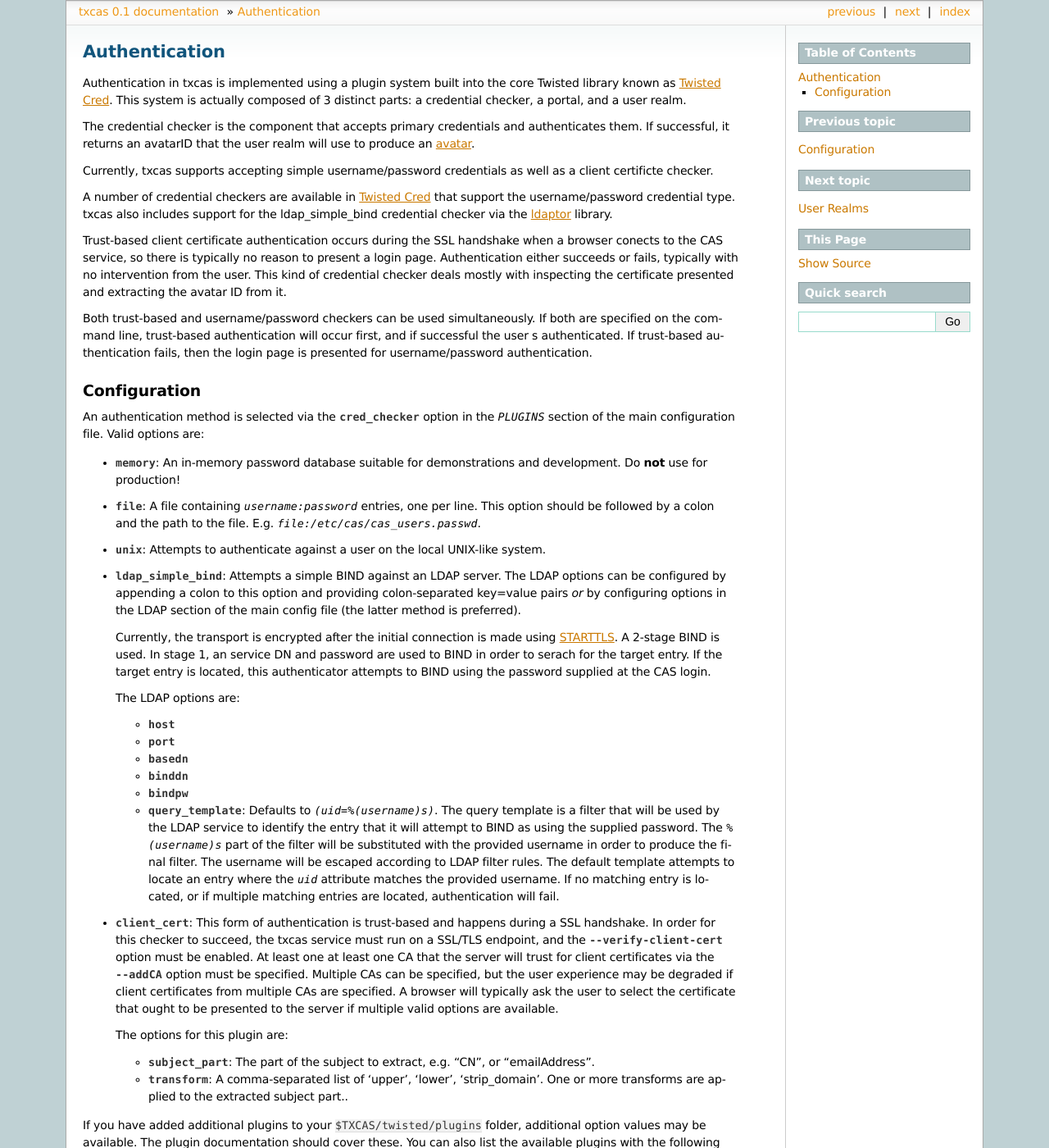
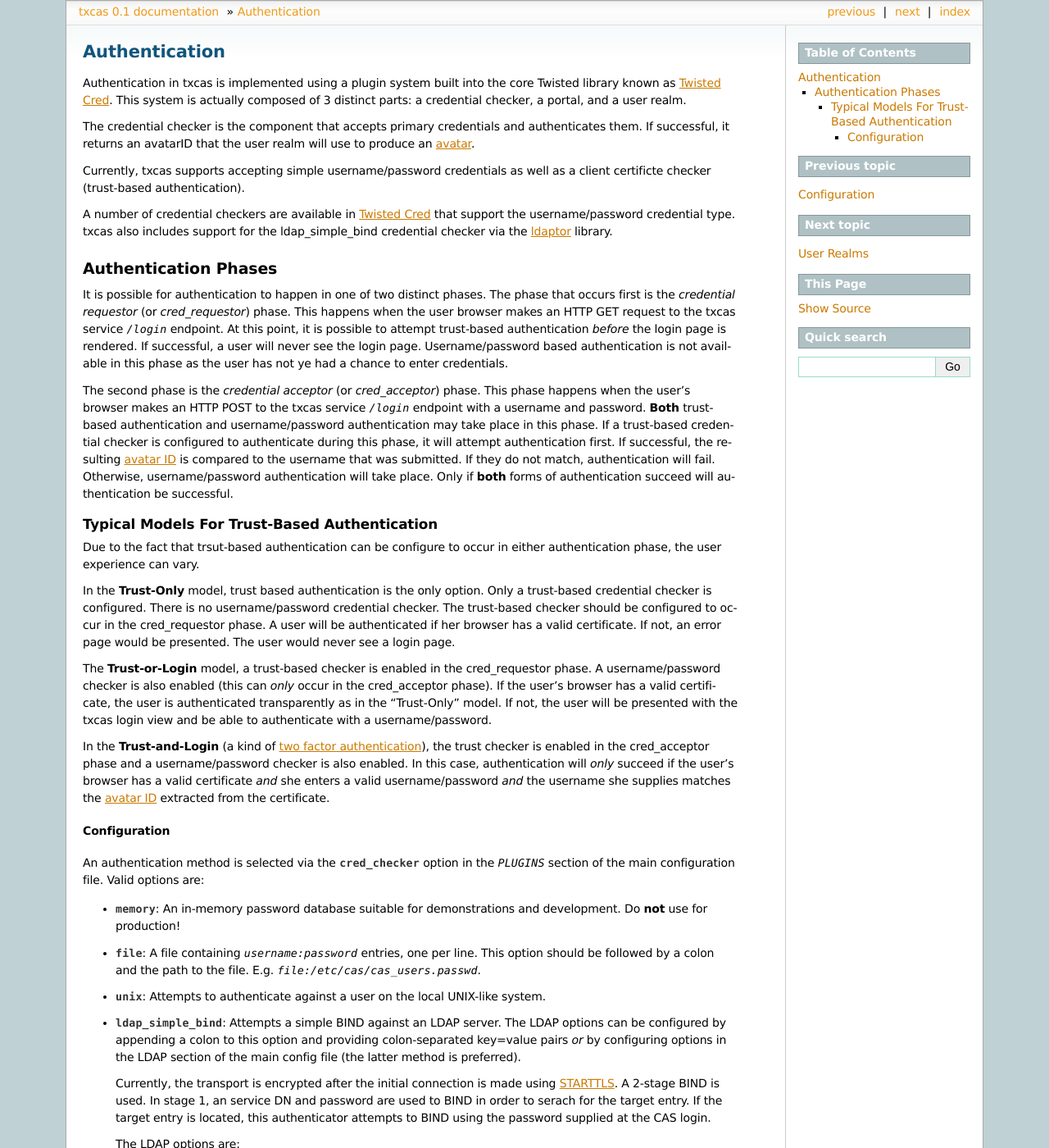
Before and after one commit to cwaldbieser/txcas, a Sphinx documentation site: the page built from docs/authentication.rst, in a window 1280 px wide and 1400 px high. Shown: the whole window at 82% size. Built offline with Sphinx 7.4.7, drawn with Linux system fonts in a browser that asks for light colours; some of the changed text lies outside the part shown.

Commit message:
Updated interaction of cred checker plugins in 2 distinct authentication phases.

```diff
--- a/docs/authentication.rst
+++ b/docs/authentication.rst
@@ -11,24 +11,61 @@ authenticates them.  If successful, it returns an avatarID that the user
 realm will use to produce an :term:`avatar`.
 
 Currently, txcas supports accepting simple username/password credentials as
-well as a client certificte checker.
+well as a client certificte checker (trust-based authentication).
 
 A number of credential checkers are available in `Twisted Cred`_  that support
 the username/password credential type.  |project| also includes support for the
 ldap_simple_bind credential checker via the `ldaptor`_ library.
 
-Trust-based client certificate authentication occurs during the SSL handshake
-when a browser conects to the CAS service, so there is typically no reason
-to present a login page.  Authentication either succeeds or fails, typically
-with no intervention from the user.  This kind of credential checker deals
-mostly with inspecting the certificate presented and extracting the avatar
-ID from it.
+---------------------
+Authentication Phases
+---------------------
+It is possible for authentication to happen in one of two distinct phases.
+The phase that occurs first is the *credential requestor* (or *cred_requestor*)
+phase.  This happens when the user browser makes an HTTP GET request to the
+|project| service `/login` endpoint.  At this point, it is possible to attempt
+trust-based authentication *before* the login page is rendered.  If successful,
+a user will never see the login page.  Username/password based authentication
+is not available in this phase as the user has not ye had a chance to enter
+credentials.
 
-Both trust-based and username/password checkers can be used simultaneously.
-If both are specified on the command line, trust-based authentication will
-occur first, and if successful the user s authenticated.  If trust-based
-authentication fails, then the login page is presented for username/password
-authentication.
+The second phase is the *credential acceptor* (or *cred_acceptor*) phase.
+This phase happens when the user's browser makes an HTTP POST to the
+|project| service `/login` endpoint with a username and password.  **Both**
+trust-based authentication and username/password authentication may take
+place in this phase.  If a trust-based credential checker is configured to
+authenticate during this phase, it will attempt authentication first.  If
+successful, the resulting :term:`avatar ID` is compared to the username
+that was submitted.  If they do not match, authentication will fail.
+Otherwise, username/password authentication will take place.  Only if **both**
+forms of authentication succeed will authentication be successful.
+
+*********************************************
+Typical Models For Trust-Based Authentication
+*********************************************
+Due to the fact that trsut-based authentication can be configure to occur
+in either authentication phase, the user experience can vary.
+
+In the **Trust-Only** model, trust based authentication is the only option.
+Only a trust-based credential checker is configured.  There is no
+username/password credential checker.  The trust-based checker should be
+configured to occur in the cred_requestor phase.  A user will be authenticated
+if her browser has a valid certificate.  If not, an error page would be
+presented.  The user would never see a login page.
+
+The **Trust-or-Login** model, a trust-based checker is enabled in the cred_requestor
+phase.  A username/password checker is also enabled (this can *only* occur in
+the cred_acceptor phase).  If the user's browser has a valid certificate, the
+user is authenticated transparently as in the "Trust-Only" model.  If not, the
+user will be presented with the |project| login view and be able to authenticate
+with a username/password.
+
+In the **Trust-and-Login** (a kind of :term:`two factor authentication`), the trust
+checker is enabled in the cred_acceptor phase and a username/password checker is
+also enabled.  In this case, authentication will *only* succeed if the user's
+browser has a valid certificate *and* she enters a valid username/password *and*
+the username she supplies matches the :term:`avatar ID` extracted from the
+certificate.
 
 Configuration
 -------------
@@ -86,6 +123,8 @@ An authentication method is selected via the :option:`cred_checker` option in th
   * :option:`transform`: A comma-separated list of 'upper', 'lower',
     'strip_domain'.  One or more transforms are
     applied to the extracted subject part..
+  * :option:`auth_when`: The authentication phase when this checker is active.
+    Valid options are 'cred_requestor' (default) and 'cred_acceptor'.
 
 If you have added additional plugins to your :file:`$TXCAS/twisted/plugins`
 folder, additional option values may be available.  The plugin documentation
--- a/docs/development.rst
+++ b/docs/development.rst
@@ -86,6 +86,11 @@ interface.  User realm factories should implement the `IRealmFactory` interface.
 User realms should implement the `twisted.cred.portal.IRealm`_ interface. Avatars
 produced by a realm should implement the `ICASUser` interface.
 
+Some credential checkers are able to operate based on information that is present
+in either of the 'cred_requestor' or the 'cred_acceptor' authentication phases.
+These plugins should implement the `ICASAuthWhen` interface to communicate to the
+server the phase in which the plugin should be active.
+
 **Ticket stores** manage the tickets used by CAS.  They track ticket lifetimes,
 validate them, and expire them.  Ticket stores may need to work with *service
 managers* to determine if a ticket ought to be created for a service provider,
```
Also changed, not shown: docs/glossary.rst (+11 -0 lines), 3 other files.
